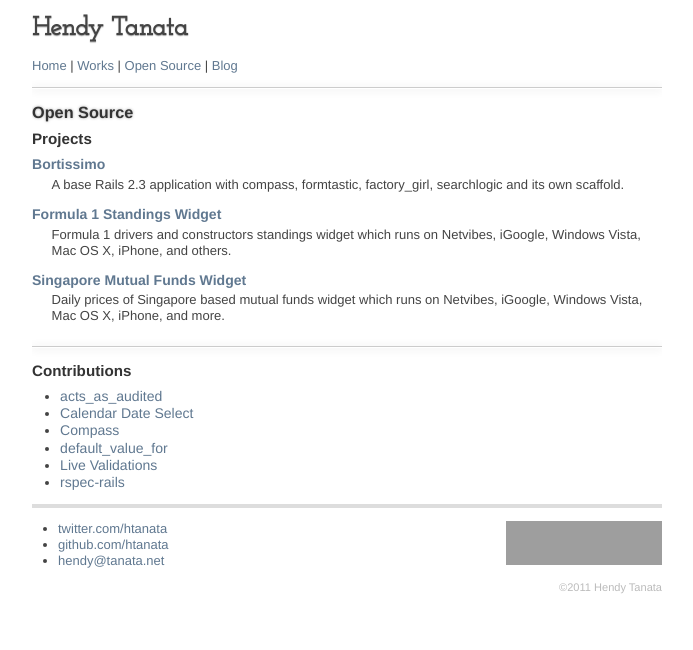
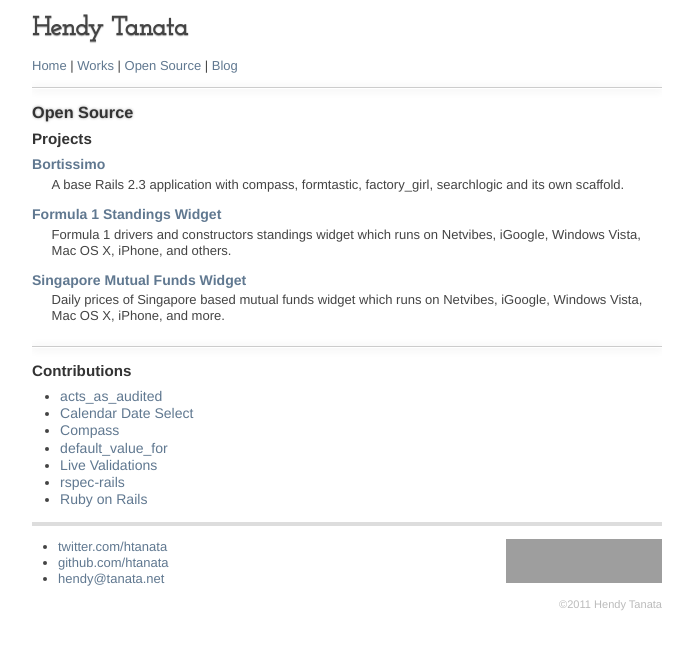
Before and after one commit to htanata/htanata.github.com, a Jekyll site: the page built from open_source.html, in a window 1280 px wide, cut to the strip 0-650 px from the top of the page. Shown: the whole strip, without its empty margins (293-986 px from the left). Built offline with Jekyll 4.4.1, drawn with Linux system fonts in a browser that asks for light colours; nearby versions of some CDN libraries; some web fonts are replaced; grey boxes are pictures that could not be loaded.

Commit message:
Add Ruby on Rails to open source contributions.

```diff
--- a/open_source.html
+++ b/open_source.html
@@ -55,6 +55,9 @@ title: Open Source
       <li>
         <a href="https://github.com/dchelimsky/rspec-rails/commits/master?author=htanata">rspec-rails</a>
       </li>
+      <li>
+        <a href="http://contributors.rubyonrails.org/contributors/hendy-tanata/commits">Ruby on Rails</a>
+      </li>
     </ul>
   </article>
 </section>
```
